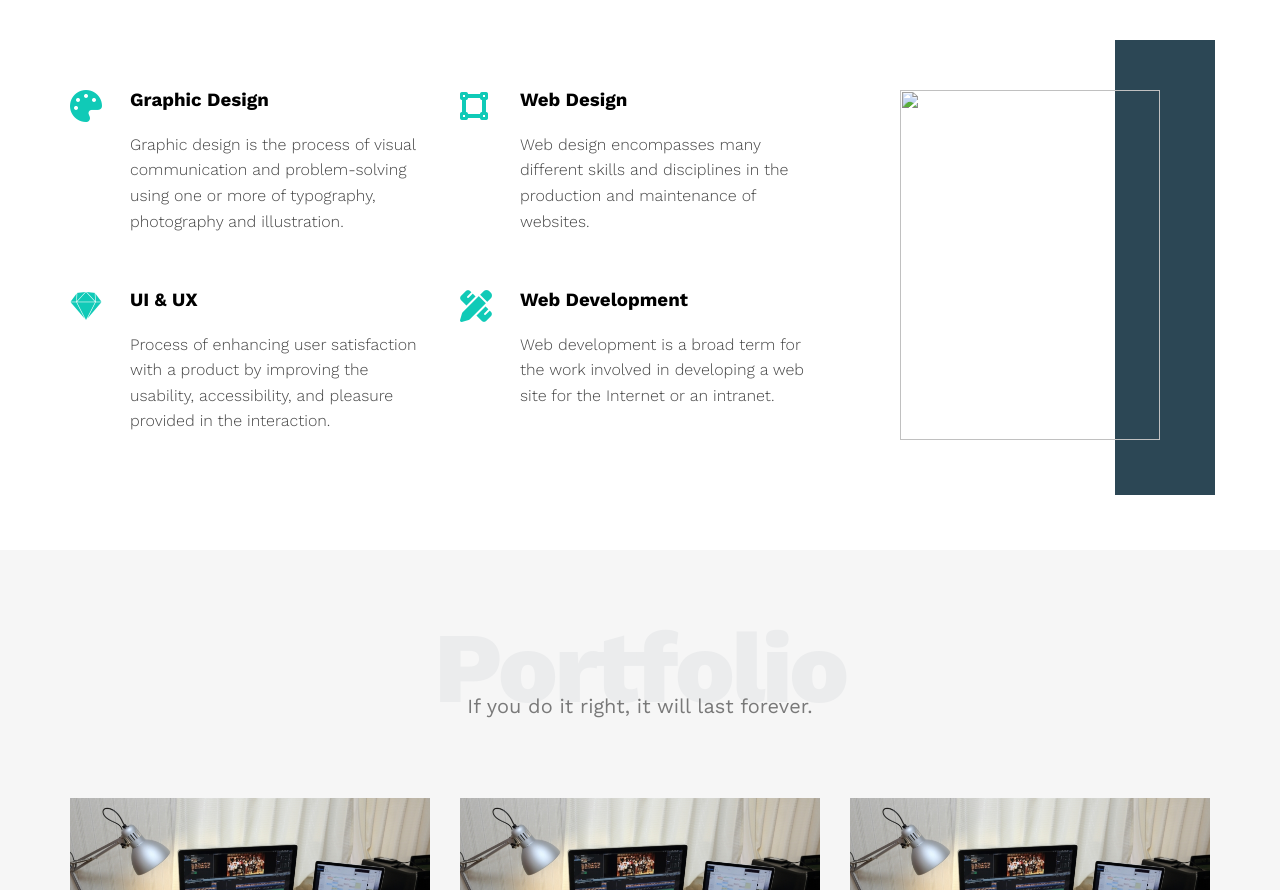
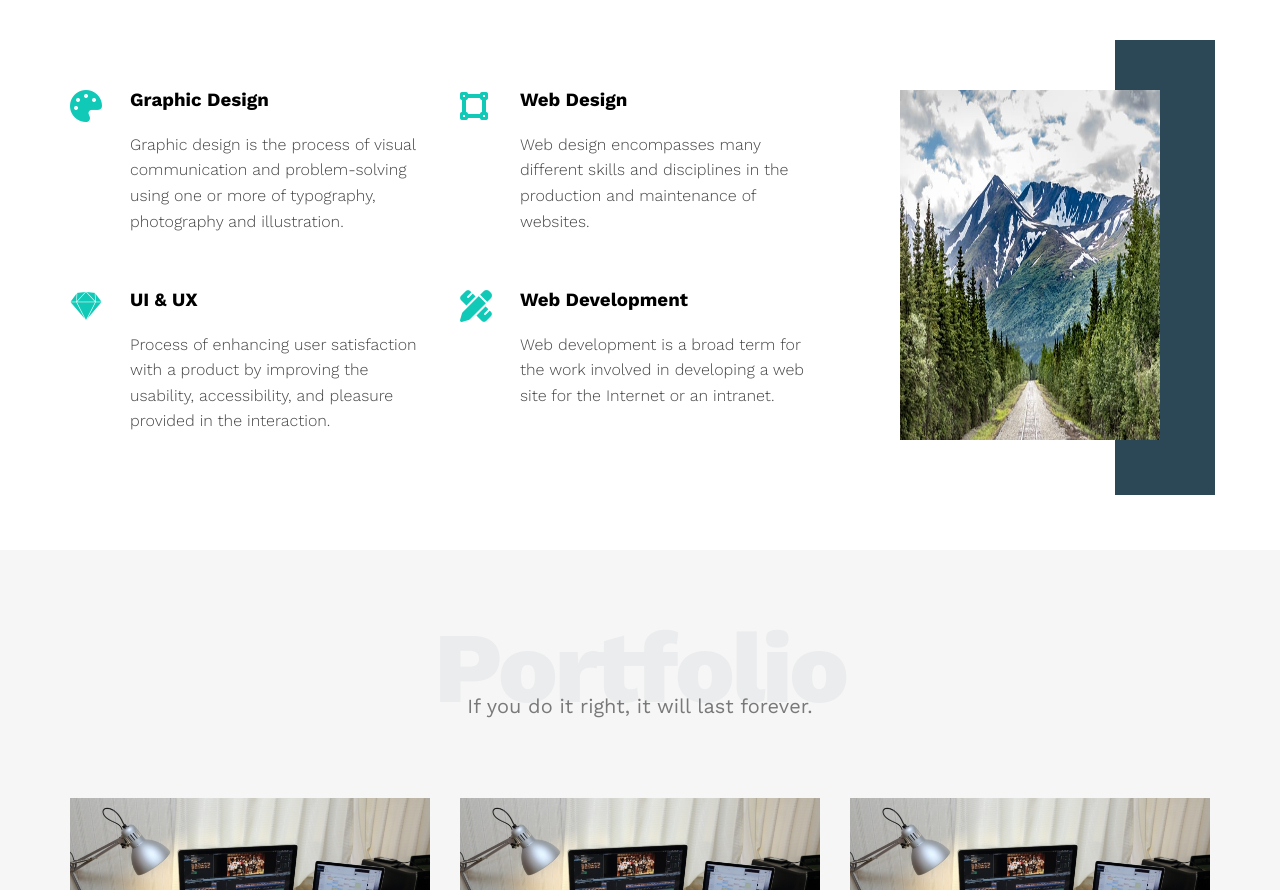
Before and after one commit to abdo-sarroub/HTML_And_CSS_Template_One, a plain HTML site: page index.html in a window 1280 px wide. Shown: the part 1376-2266 px from the top of the page. Drawn offline with nearby package versions, Linux system fonts and the light colour scheme; the site is published under a folder, as on GitHub Pages, so addresses that start at the root find nothing.

Commit message:
Modify Services Image Path

```diff
--- a/index.html
+++ b/index.html
@@ -136,7 +136,7 @@
           </div>
           <div class="col">
             <div class="image image-column">
-              <img src="/images/services.jpg" alt="" />
+              <img src="images/services.jpg" alt="" />
             </div>
           </div>
         </div>
```
